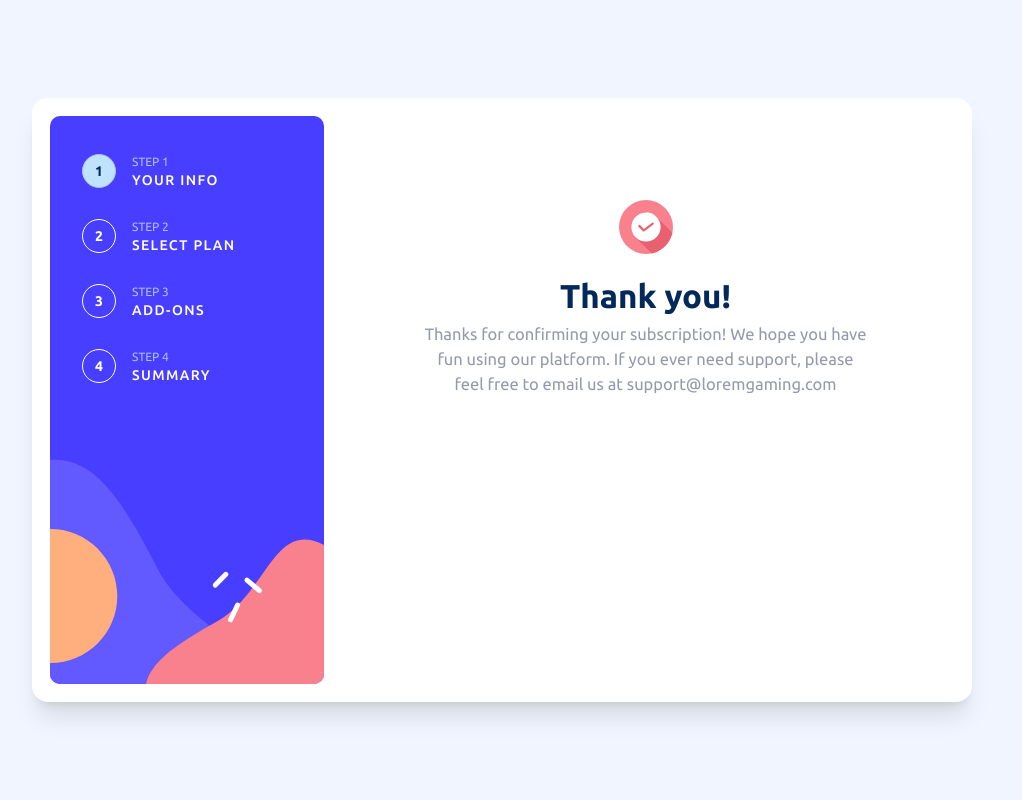
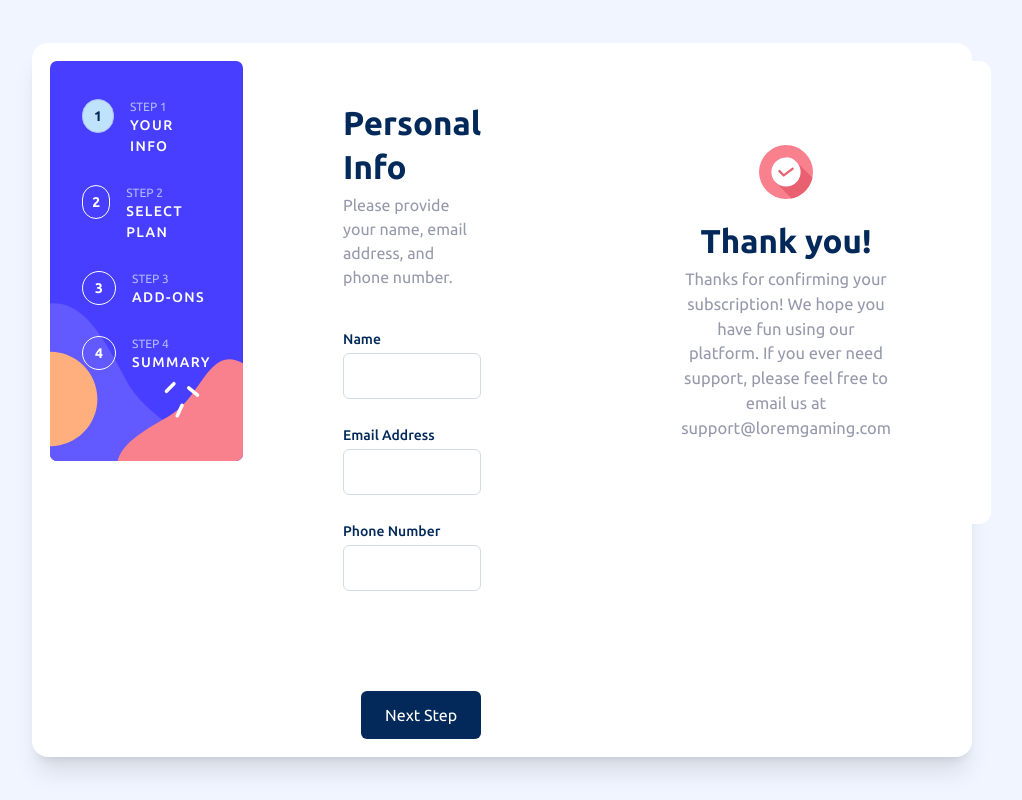
Before and after one commit to aiminnano/FMSMultistepForm, a React (Vite) app: page / in a window 1280 px wide. Shown: the whole page, without its empty margins (138-1160 px from the left). Built offline with nearby package versions, Linux system fonts and the light colour scheme.

Commit message:
added validation functionality

```diff
--- a/src/components/PersonalInfo.jsx
+++ b/src/components/PersonalInfo.jsx
@@ -1,7 +1,28 @@
+import { useState } from 'react'
+
 function PersonalInfo() {
+    const [errors, setErrors] = useState({});
+    const [name, setName] = useState('');
+    const [email, setEmail] = useState('');
+    const [phone, setPhone] = useState('');
+    const emailRegex = /^[^\s@]+@[^\s@]+\.[^\s@]+$/
+
+    const validate = () => {
+        const newErrors = {}
+
+        if(!name) newErrors.name = 'This field is required'
+        if(!email) newErrors.email = 'This field is required'
+        else if (!emailRegex.test(email)) newErrors.email = 'Invalid email'
+        if(!phone) newErrors.phone = 'This field is required'
+
+        setErrors(newErrors);
+        return Object.keys(newErrors).length === 0;
+
+    }
+
     return(
         <>
-            <div className="hidden flex flex-col gap-30 md:gap-15">
+            <div className="flex flex-col gap-30 md:gap-15">
                 <div className="relative z-1 flex flex-col items-start shadow-2xl md:shadow-none rounded-xl gap-5 md:gap-10 w-full max-w-[768px] p-6 pt-8 pb-8 md:p-10 md:pl-25 md:pr-25 md:max-w-[643px] bg-white">
                     <div className="flex flex-col items-start gap-2 md:gap-1">
                         <h1 className="text-2xl md:text-[33px] font-bold text-blue950">Personal Info</h1>
@@ -9,21 +30,31 @@ function PersonalInfo() {
                     </div>
                     <div className="flex flex-col items-start gap-4 md:gap-6.5 w-full text-blue950">
                         <div className="flex flex-col items-start gap-1 w-full">
-                            <div className="text-xs md:text-sm font-medium">Name</div>
-                            <input type="text" className="w-full p-2 md:p-2.5 pl-4 border border-purple200 rounded-md focus:border-purple600 focus:ring-1 outline-none " placeholder="e.g. Stephen King" />
+                            <div className="flex place-content-between w-full">
+                                <div className="text-xs md:text-sm font-medium">Name</div>
+                                {errors.name && <div className="text-xs md:text-sm font-bold text-red500 ">{errors.name}</div>}
+                            </div>
+                            <input type="text" value={name} onChange={(e) => setName(e.target.value)} className={`w-full p-2 md:p-2.5 pl-4 border border-purple200 rounded-md focus:border-purple600 focus:ring-1 outline-none " placeholder="e.g. Stephen King ${errors.name ? 'block border-red500' : ''}`} />
                         </div>
                         <div className="flex flex-col items-start gap-1 w-full">
-                            <div className="text-xs md:text-sm font-medium">Email Address</div>
-                            <input type="text" className="w-full p-2 md:p-2.5 pl-4 border-1 border-purple200 rounded-md focus:border-purple600 focus:ring-1 outline-none" placeholder="e.g. stephenking@lorem.com" />
+                            <div className="flex place-content-between w-full">
+                                <div className="text-xs md:text-sm font-medium">Email Address</div>
+                                <div className="hidden text-xs md:text-sm font-bold text-red500">This field is required</div>
+                                {errors.email && <div className="text-xs md:text-sm font-bold text-red500 ">{errors.email}</div>}
+                            </div>
+                            <input type="text" value={email} onChange={(e) => setEmail(e.target.value)} className={`w-full p-2 md:p-2.5 pl-4 border-1 border-purple200 rounded-md focus:border-purple600 focus:ring-1 outline-none" placeholder="e.g. stephenking@lorem.com ${errors.email ? 'block border-red500' : '' }`} />
                         </div>
                         <div className="flex flex-col items-start gap-1 w-full">
-                            <div className="text-xs md:text-sm font-medium">Phone Number</div>
-                            <input type="text" className="w-full p-2 md:p-2.5 pl-4 border-1 border-purple200 rounded-md focus:border-purple600 focus:ring-1 outline-none" placeholder="e.g. +1 234 567 890" />
+                            <div className="flex place-content-between w-full">
+                                <div className="text-xs md:text-sm font-medium">Phone Number</div>
+                                {errors.phone && <div className="text-xs md:text-sm font-bold text-red500">{errors.phone}</div>}
+                            </div>
+                            <input type="text" value={phone} onChange={(e) => setPhone(e.target.value)} className={`w-full p-2 md:p-2.5 pl-4 border-1 border-purple200 rounded-md focus:border-purple600 focus:ring-1 outline-none" placeholder="e.g. +1 234 567 890 ${errors.phone ? 'block border-red500' : '' }`} />
                         </div>
                     </div>
                 </div>
                 <div className="bg-white w-full p-4 md:p-0 md:pr-25 fixed bottom-0 left-0 right-0 md:relative md:bottom-auto md:left-auto md:right-auto flex justify-end">
-                    <button type="button" className=" bg-blue950 text-white text-sm p-3 md:pl-6 md:pr-6 rounded-md md:text-base">Next Step</button>
+                    <button type="button" className="cursor-pointer bg-blue950 text-white text-sm p-3 md:pl-6 md:pr-6 rounded-md md:text-base hover:bg-blue300" onClick={validate}>Next Step</button>
                 </div>
             </div>
 
```
